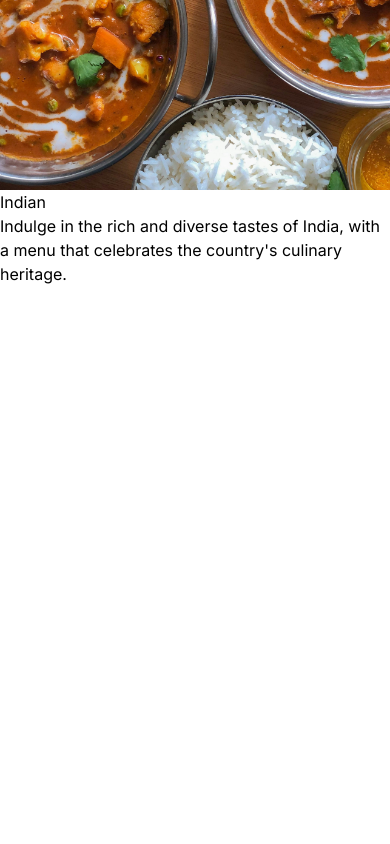
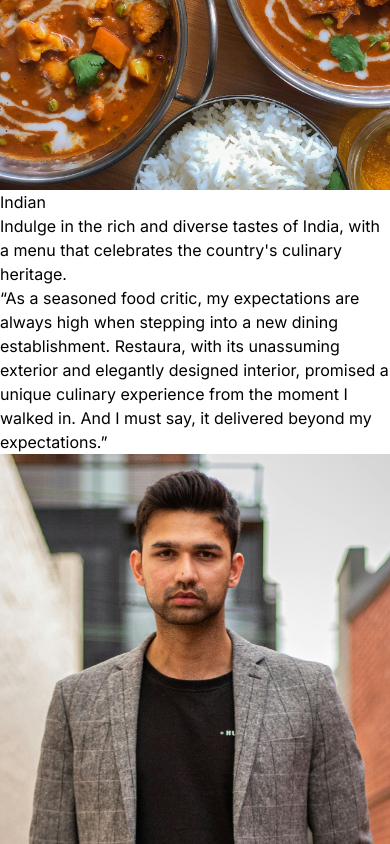
Before and after one commit to fawadmunawar/restaurant-site, a React (Vite) app in the folder client/: page / in a window 390 px wide. Shown: the part 6539-7383 px from the top of the page. Before the commit the page ends 6825 px from the top, so only its background shows below. Built offline with nearby package versions, Linux system fonts and the light colour scheme.

Commit message:
Added review seciton

```diff
--- a/client/src/App.jsx
+++ b/client/src/App.jsx
@@ -5,6 +5,7 @@ import Navbar from "./components/Navbar";
 import About from "./components/About";
 import Mission from "./components/Mission";
 import Expertise from "./components/Expertise";
+import Review from "./components/Review";
 
 function App() {
   return (
@@ -16,6 +17,7 @@ function App() {
         <About />
         <Mission />
         <Expertise />
+        <Review />
       </main>
     </>
   );
--- a/client/src/components/DishCard.jsx
+++ b/client/src/components/DishCard.jsx
@@ -2,7 +2,7 @@ import React from 'react'
 
 const DishCard = ({ project }) => {
   return (
-    <div>
+    <div className='hover:scale-100'>
         <img src={ project.image } alt={ project.title } className='rounded-3xl p-2'/>
         <div className='p-4'>
             <h3 className='mb-2 text-2xl font-bold tracking-tighter'>
--- /dev/null
+++ b/client/src/components/Review.jsx
@@ -0,0 +1,20 @@
+import React from 'react'
+import { REVIEW } from '../constants'
+import xaviour from "../assets/xaviour.jpeg"
+
+const Review = () => {
+  return (
+    <section className='container mx-auto mb-8 mt12 ' id='review'>
+        <div className='flex flex-col'>
+            <p className='mb-10 text-3xl font-light leading-none tracking-tighter lg:mx-40 lg:mt-40 lg:text[3.5rem]'>
+                {REVIEW.content}
+            </p>
+            <div className='flex items-center justify-center gap-6'>
+                <img src={xaviour} alt="" />
+            </div>
+        </div>
+    </section>
+  )
+}
+
+export default Review
```
